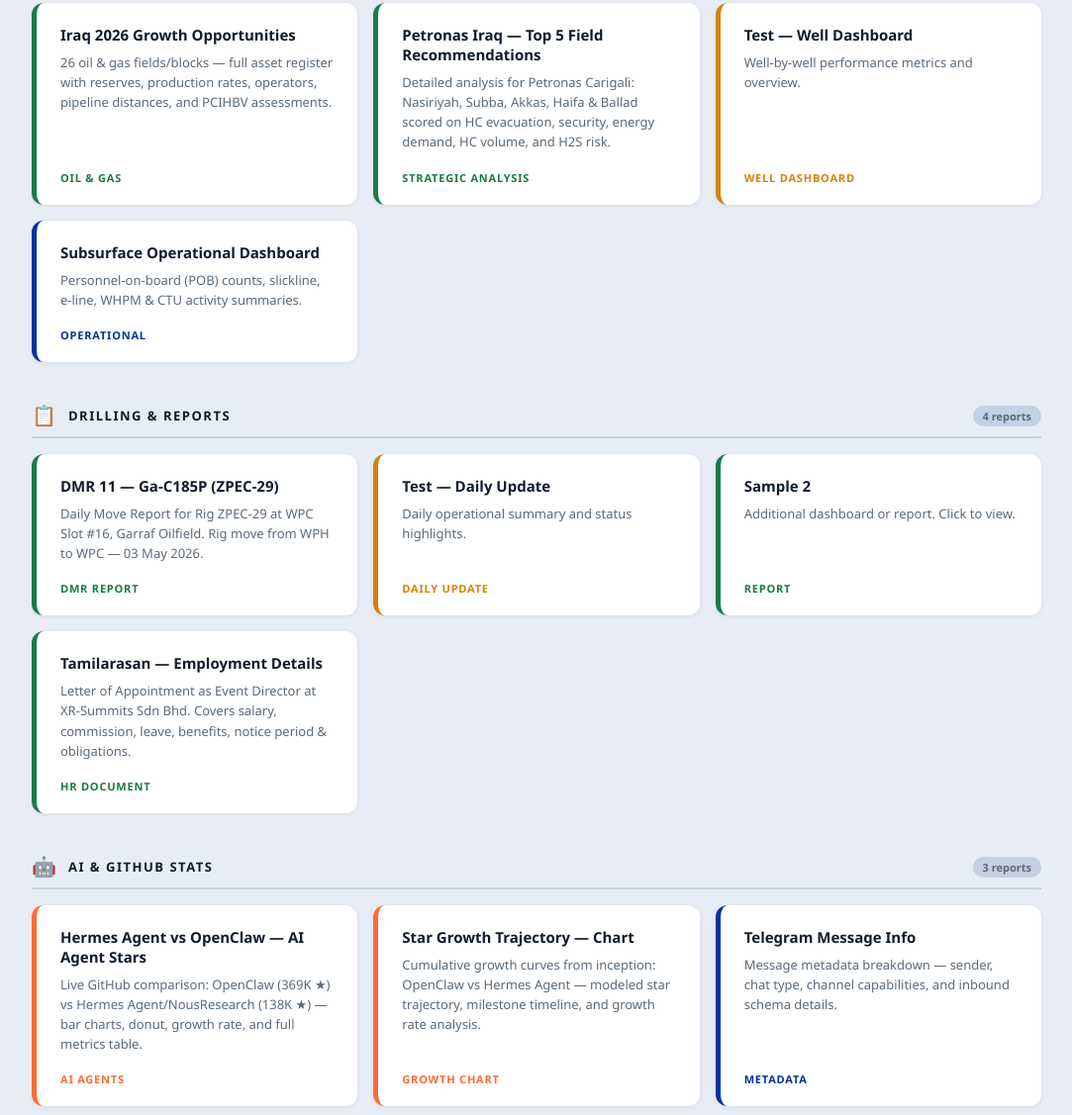
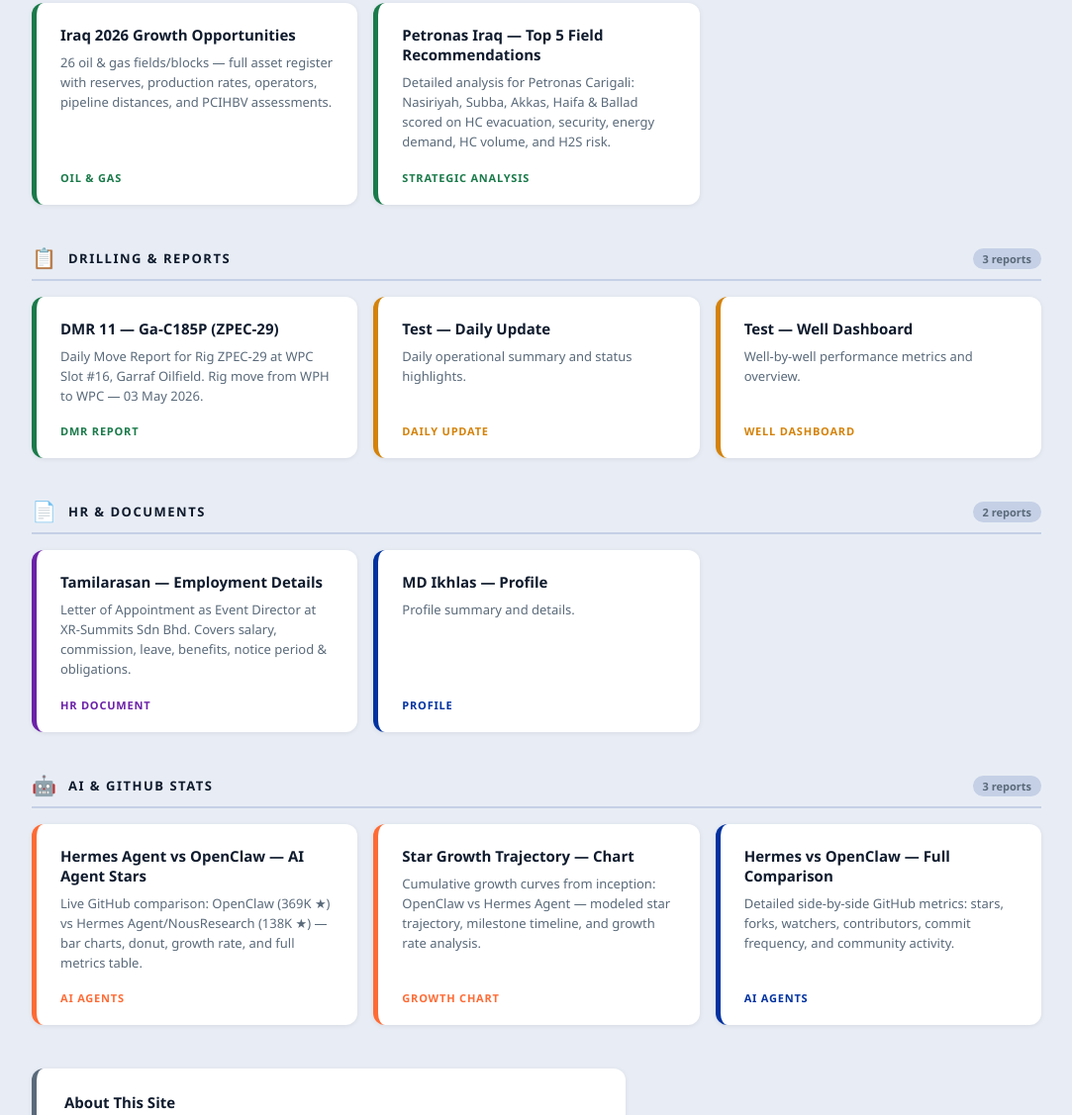
Before and after one commit to fahmiamni/github.io, a plain HTML site: page index.html in a window 1280 px wide. Shown: the part 224-1351 px from the top of the page at 99% size, without its empty margins (8-1091 px from the left). Drawn offline with Linux system fonts and the light colour scheme.

Commit message:
Update index.html: sync with repo files, fix category counts, add missing pages, remove placeholder cards

```diff
--- a/index.html
+++ b/index.html
@@ -217,7 +217,7 @@
       <div class="cat-header">
         <span class="cat-icon">🛢️</span>
         <span class="cat-title">Oil &amp; Gas</span>
-        <span class="cat-count">4 reports</span>
+        <span class="cat-count">2 reports</span>
       </div>
       <div class="card-grid">
         <a class="card accent-green" href="iraq_2026_growth.html">
@@ -230,16 +230,6 @@
           <div class="card-desc">Detailed analysis for Petronas Carigali: Nasiriyah, Subba, Akkas, Haifa &amp; Ballad scored on HC evacuation, security, energy demand, HC volume, and H2S risk.</div>
           <div class="card-tag">Strategic Analysis</div>
         </a>
-        <a class="card accent-amber" href="Test_Well_Dashboard.html">
-          <div class="card-title">Test — Well Dashboard</div>
-          <div class="card-desc">Well-by-well performance metrics and overview.</div>
-          <div class="card-tag">Well Dashboard</div>
-        </a>
-        <a class="card" href="Sample1.html">
-          <div class="card-title">Subsurface Operational Dashboard</div>
-          <div class="card-desc">Personnel-on-board (POB) counts, slickline, e-line, WHPM &amp; CTU activity summaries.</div>
-          <div class="card-tag">Operational</div>
-        </a>
       </div>
     </div>
 
@@ -248,7 +238,7 @@
       <div class="cat-header">
         <span class="cat-icon">📋</span>
         <span class="cat-title">Drilling &amp; Reports</span>
-        <span class="cat-count">4 reports</span>
+        <span class="cat-count">3 reports</span>
       </div>
       <div class="card-grid">
         <a class="card accent-green" href="DMR11_Ga-C185P_ZPEC.html">
@@ -261,15 +251,31 @@
           <div class="card-desc">Daily operational summary and status highlights.</div>
           <div class="card-tag">Daily Update</div>
         </a>
-        <a class="card accent-green" href="Sample2.html">
-          <div class="card-title">Sample 2</div>
-          <div class="card-desc">Additional dashboard or report. Click to view.</div>
-          <div class="card-tag">Report</div>
+        <a class="card accent-amber" href="Test_Well_Dashboard.html">
+          <div class="card-title">Test — Well Dashboard</div>
+          <div class="card-desc">Well-by-well performance metrics and overview.</div>
+          <div class="card-tag">Well Dashboard</div>
         </a>
-        <a class="card accent-green" href="Tamilarasan_Employment_Details.html">
+      </div>
+    </div>
+
+    <!-- ═══ HR & DOCUMENTS ═══ -->
+    <div class="category">
+      <div class="cat-header">
+        <span class="cat-icon">📄</span>
+        <span class="cat-title">HR &amp; Documents</span>
+        <span class="cat-count">2 reports</span>
+      </div>
+      <div class="card-grid">
+        <a class="card accent-purple" href="Tamilarasan_Employment_Details.html">
           <div class="card-title">Tamilarasan — Employment Details</div>
           <div class="card-desc">Letter of Appointment as Event Director at XR-Summits Sdn Bhd. Covers salary, commission, leave, benefits, notice period &amp; obligations.</div>
           <div class="card-tag">HR Document</div>
+        </a>
+        <a class="card" href="md_ikhlas_profile.html">
+          <div class="card-title">MD Ikhlas — Profile</div>
+          <div class="card-desc">Profile summary and details.</div>
+          <div class="card-tag">Profile</div>
         </a>
       </div>
     </div>
@@ -292,10 +298,10 @@
           <div class="card-desc">Cumulative growth curves from inception: OpenClaw vs Hermes Agent — modeled star trajectory, milestone timeline, and growth rate analysis.</div>
           <div class="card-tag">Growth Chart</div>
         </a>
-        <a class="card" href="telegram-message-info.html">
-          <div class="card-title">Telegram Message Info</div>
-          <div class="card-desc">Message metadata breakdown — sender, chat type, channel capabilities, and inbound schema details.</div>
-          <div class="card-tag">Metadata</div>
+        <a class="card" href="hermes_vs_openclaw.html">
+          <div class="card-title">Hermes vs OpenClaw — Full Comparison</div>
+          <div class="card-desc">Detailed side-by-side GitHub metrics: stars, forks, watchers, contributors, commit frequency, and community activity.</div>
+          <div class="card-tag">AI Agents</div>
         </a>
       </div>
     </div>
```
